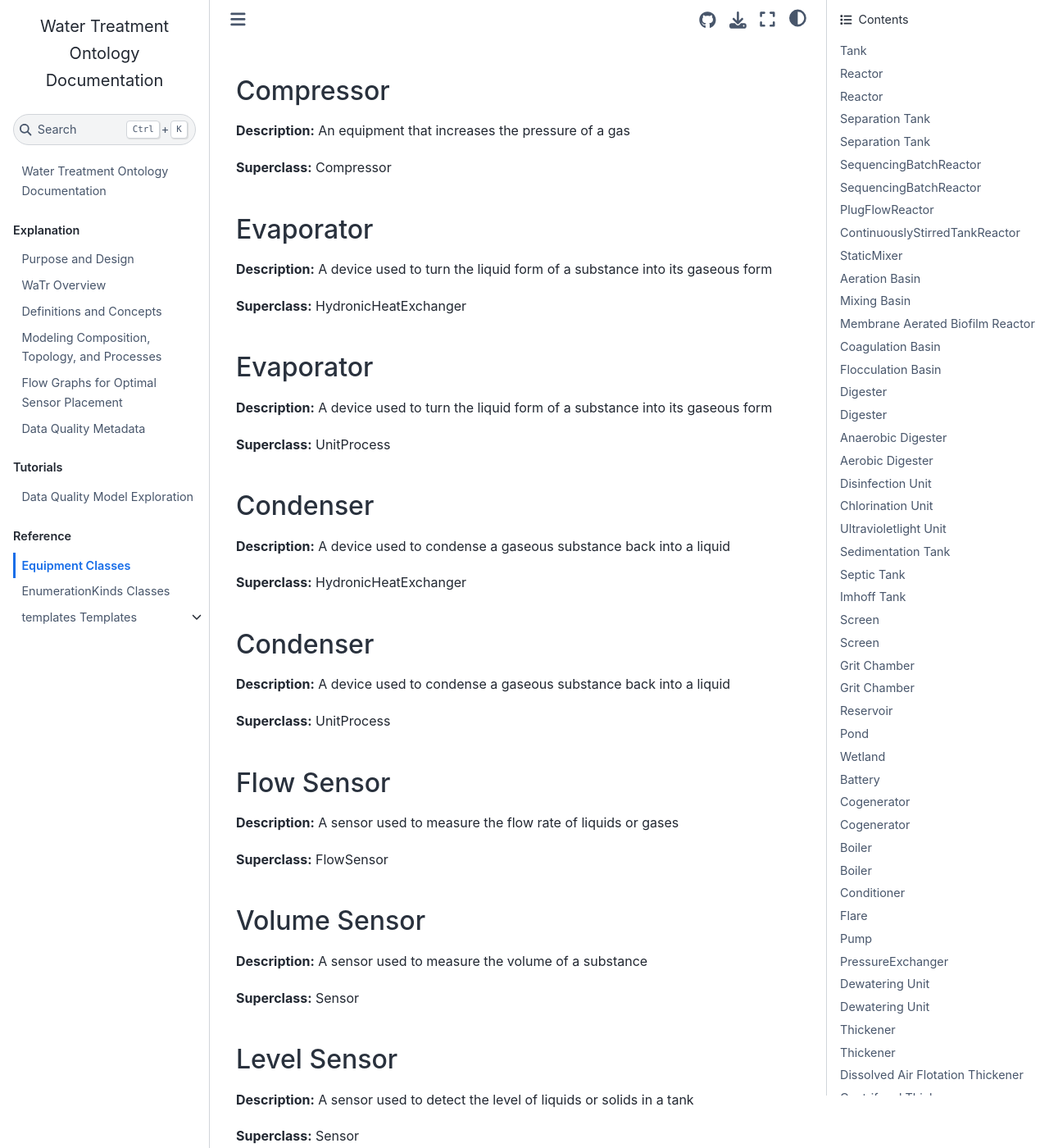
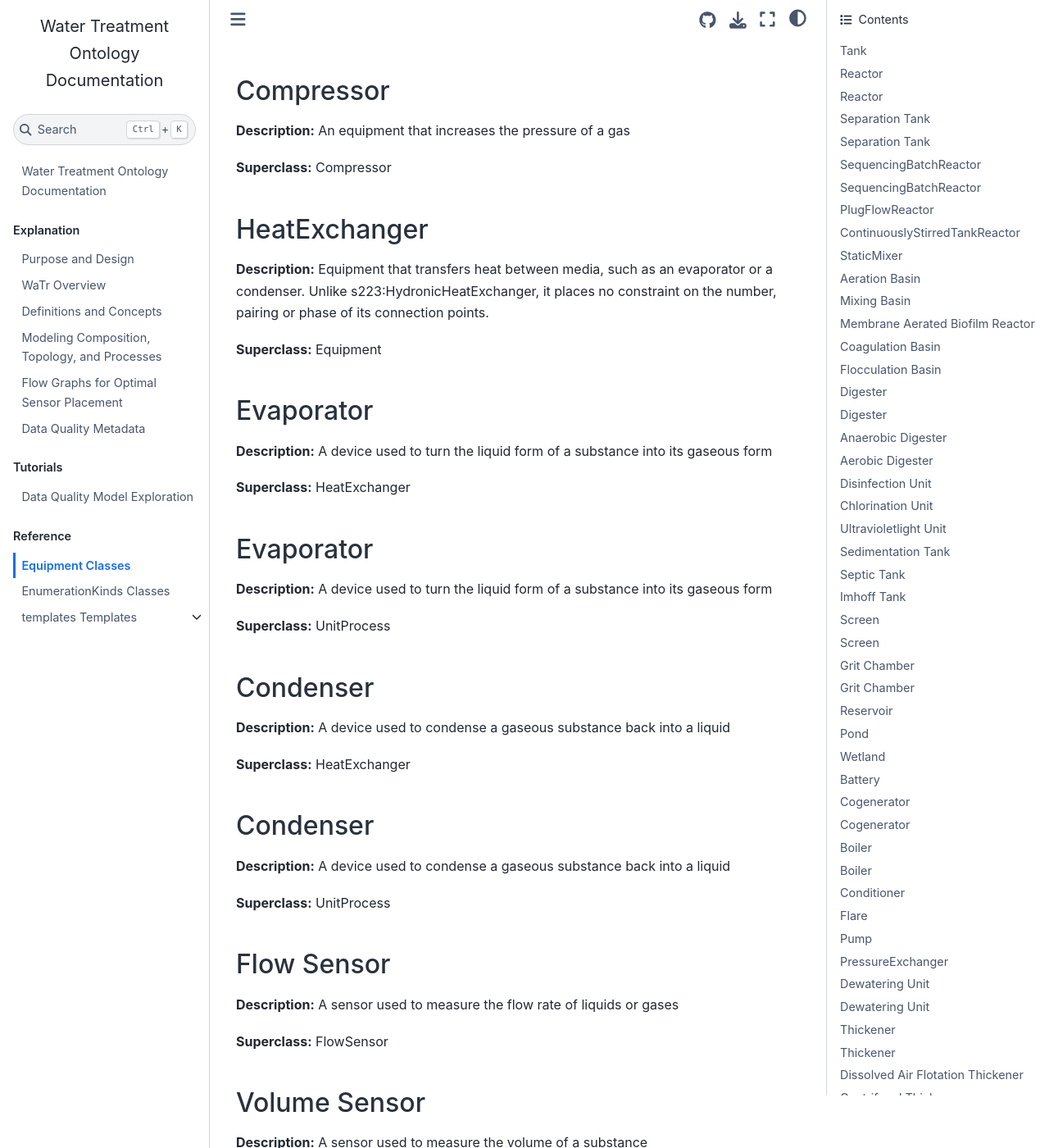
Before and after one commit to DataDrivenCPS/water-ontology, a Jupyter Book: the page built from docs/reference/equipment_documentation.md, in a window 1280 px wide and 1400 px high, scrolled down 13756 px. Shown: the whole window at 82% size. Built offline with Jupyter Book 1.0.4 settings and Sphinx 7.4.7 and the Sphinx Book theme 1.1.4, drawn with Linux system fonts in a browser that asks for light colours.

Commit message:
fix(equipment): add watr:HeatExchanger as the parent of Evaporator and Condenser
223P v1.0.0-2026 has no generic s223:HeatExchanger, only
AirHeatExchanger and HydronicHeatExchanger. HydronicHeatExchanger
requires at least two liquid inlets and two liquid outlets, each paired,
and no air connection points: a single-feed evaporator (seawater in;
vapor and brine out) violates it, and an air-cooled condenser cannot be
modeled at all.

Add watr:HeatExchanger, a subclass of s223:Equipment with no
connection-point constraints, and make Evaporator and Condenser subclass
it (alongside watr:UnitProcess). This keeps them grouped as heat
exchangers without 223P's liquid-to-liquid rules.

Add examples/evaporator-condenser.ttl: a single-feed evaporator piping
vapor to a water-cooled condenser. It validates with no violations.

```diff
--- a/docs/reference/equipment_documentation.md
+++ b/docs/reference/equipment_documentation.md
@@ -474,11 +474,17 @@
 
 **Superclass:** Compressor
 
+## HeatExchanger
+
+**Description:** Equipment that transfers heat between media, such as an evaporator or a condenser. Unlike s223:HydronicHeatExchanger, it places no constraint on the number, pairing or phase of its connection points.
+
+**Superclass:** Equipment
+
 ## Evaporator
 
 **Description:** A device used to turn the liquid form of a substance into its gaseous form
 
-**Superclass:** HydronicHeatExchanger
+**Superclass:** HeatExchanger
 
 ## Evaporator
 
@@ -490,7 +496,7 @@
 
 **Description:** A device used to condense a gaseous substance back into a liquid
 
-**Superclass:** HydronicHeatExchanger
+**Superclass:** HeatExchanger
 
 ## Condenser
 
```
Also changed, not shown: docs/reference/ontology_documentation.md (+10 -2 lines), 2 other files.
